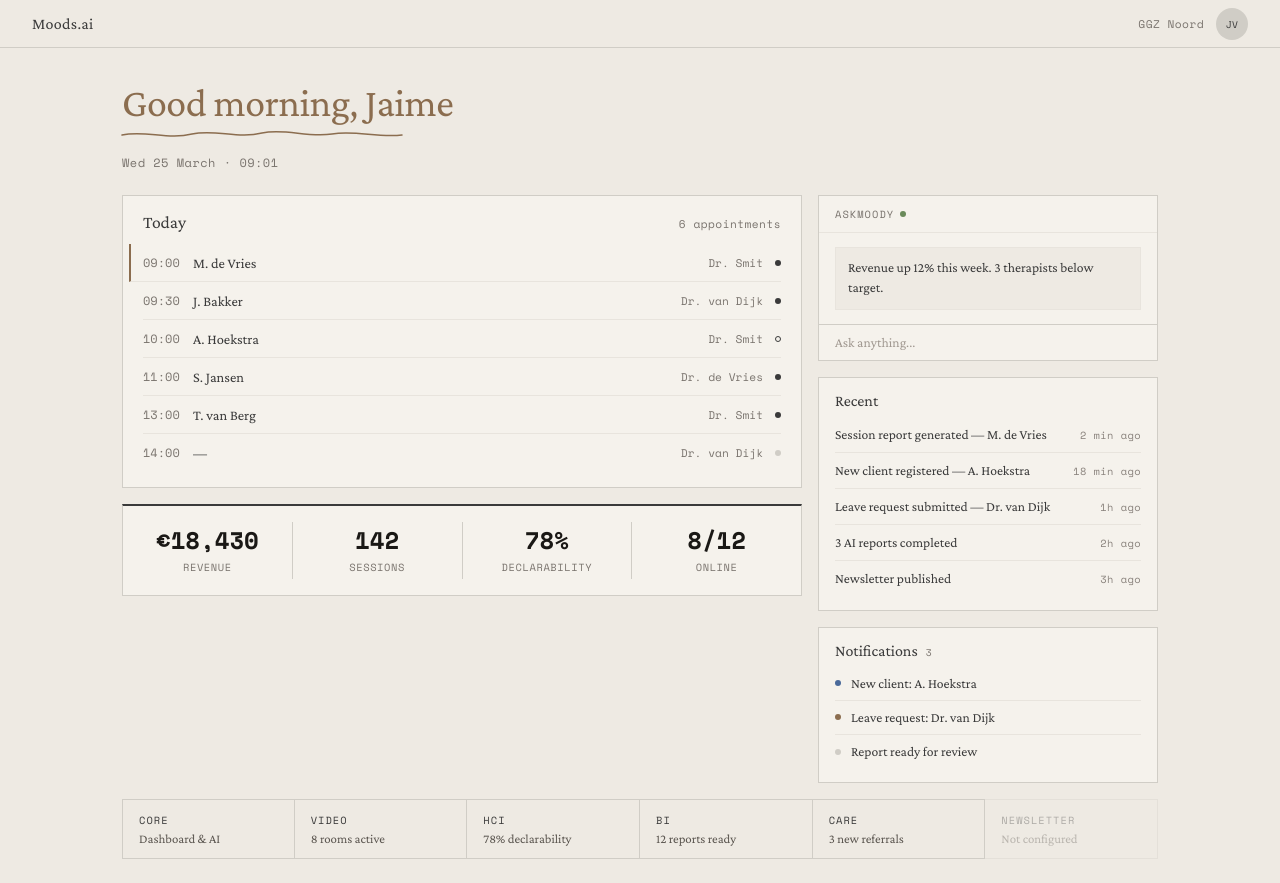
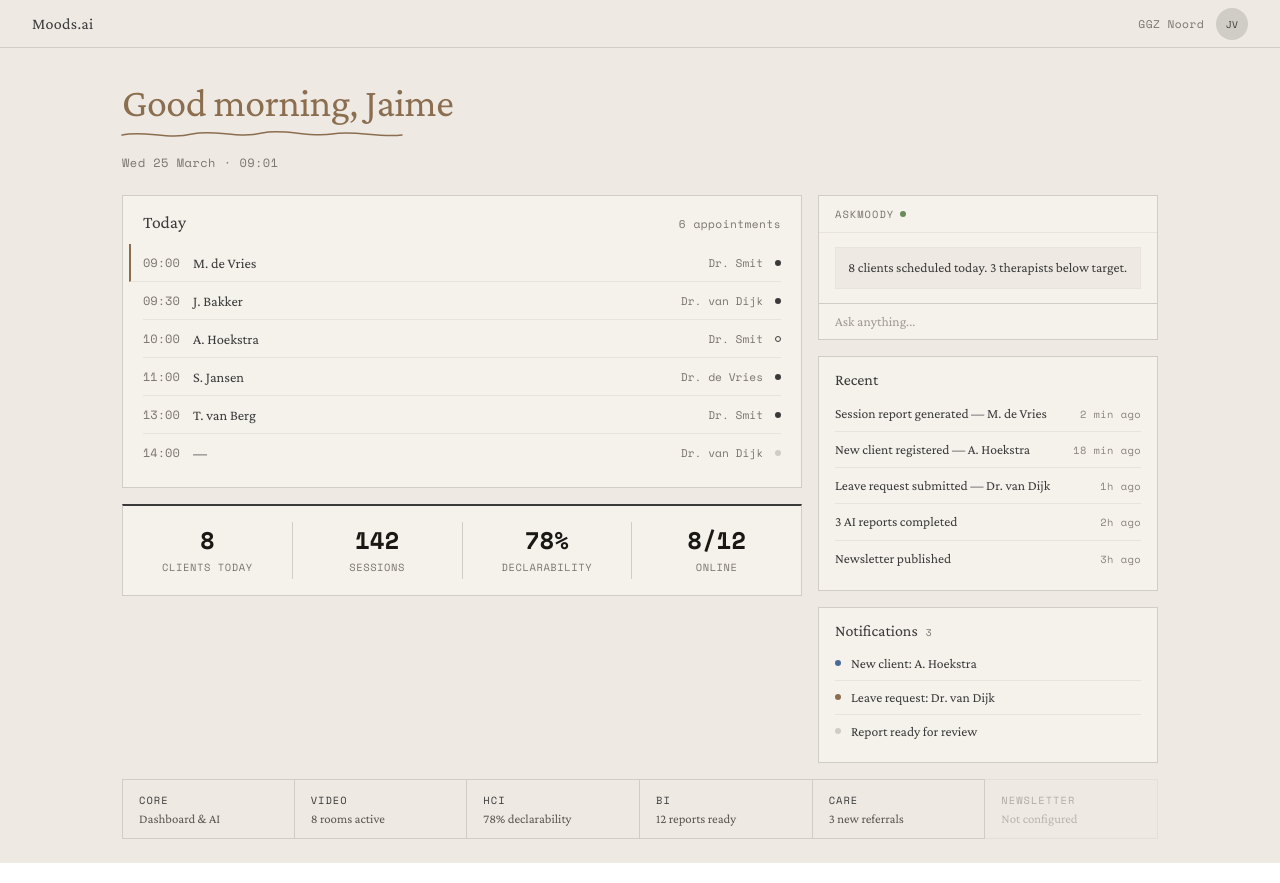
Before and after one commit to stmoerman/moodsai-vibe-design, a Next.js app: page /dashboard-example in a window 1280 px wide. Built offline with nearby package versions, Linux system fonts and the light colour scheme.

Commit message:
fix: replace revenue stat with client count (8 clients today)

```diff
--- a/app/dashboard-example/page.tsx
+++ b/app/dashboard-example/page.tsx
@@ -134,8 +134,8 @@ export default function DashboardExample() {
           {/* Quick Stats */}
           <div className={s.quickStats}>
             <div className={s.quickStat}>
-              <div className={s.quickStatValue}>&euro;18,430</div>
-              <div className={s.quickStatLabel}>Revenue</div>
+              <div className={s.quickStatValue}>8</div>
+              <div className={s.quickStatLabel}>Clients today</div>
             </div>
             <div className={s.quickStatDivider} />
             <div className={s.quickStat}>
@@ -167,7 +167,7 @@ export default function DashboardExample() {
             </div>
             <div className={s.askMoodyBody}>
               <p className={s.askMoodyMsg}>
-                Revenue up 12% this week. 3 therapists below target.
+                8 clients scheduled today. 3 therapists below target.
               </p>
             </div>
             <input
```
